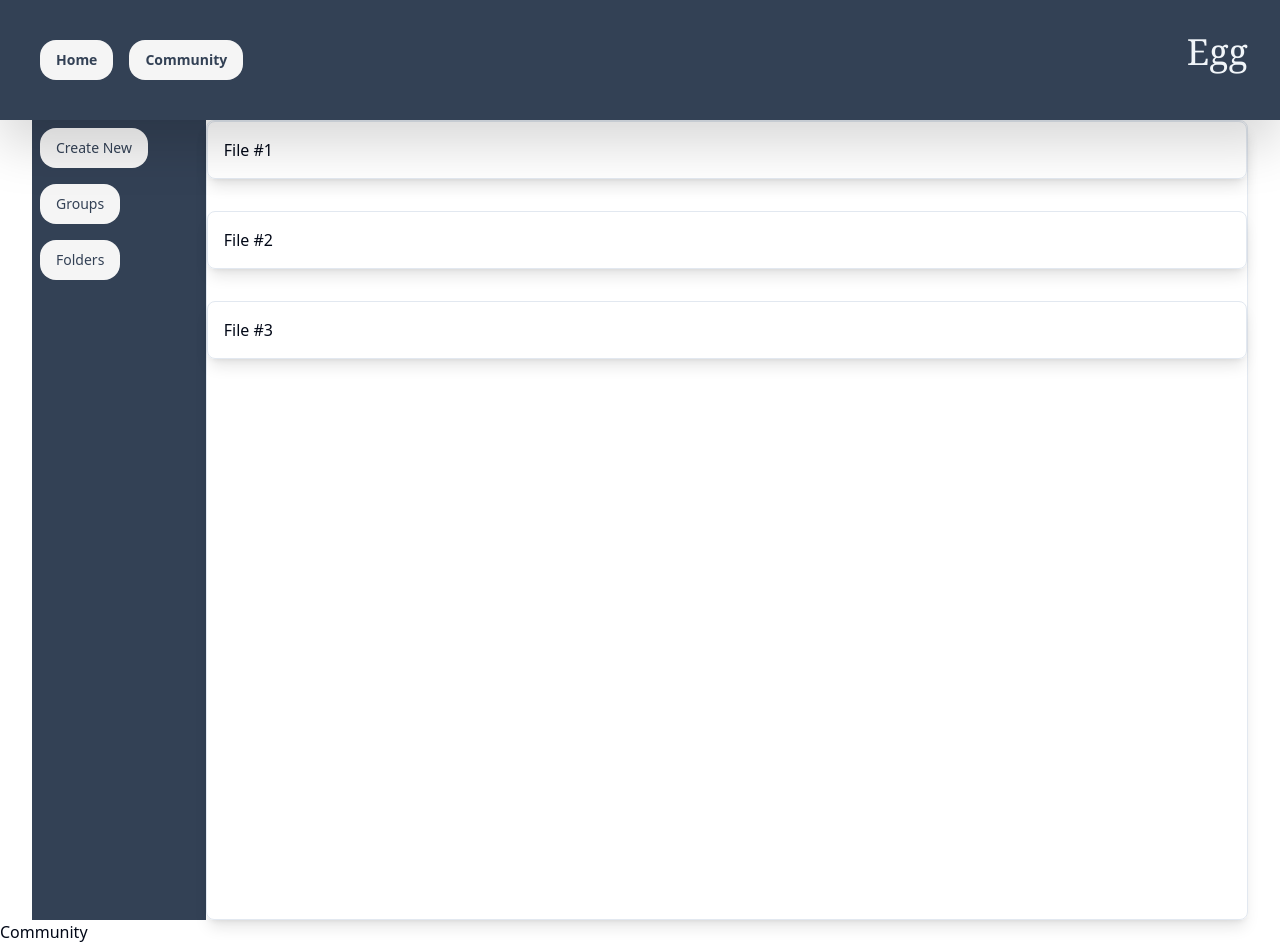
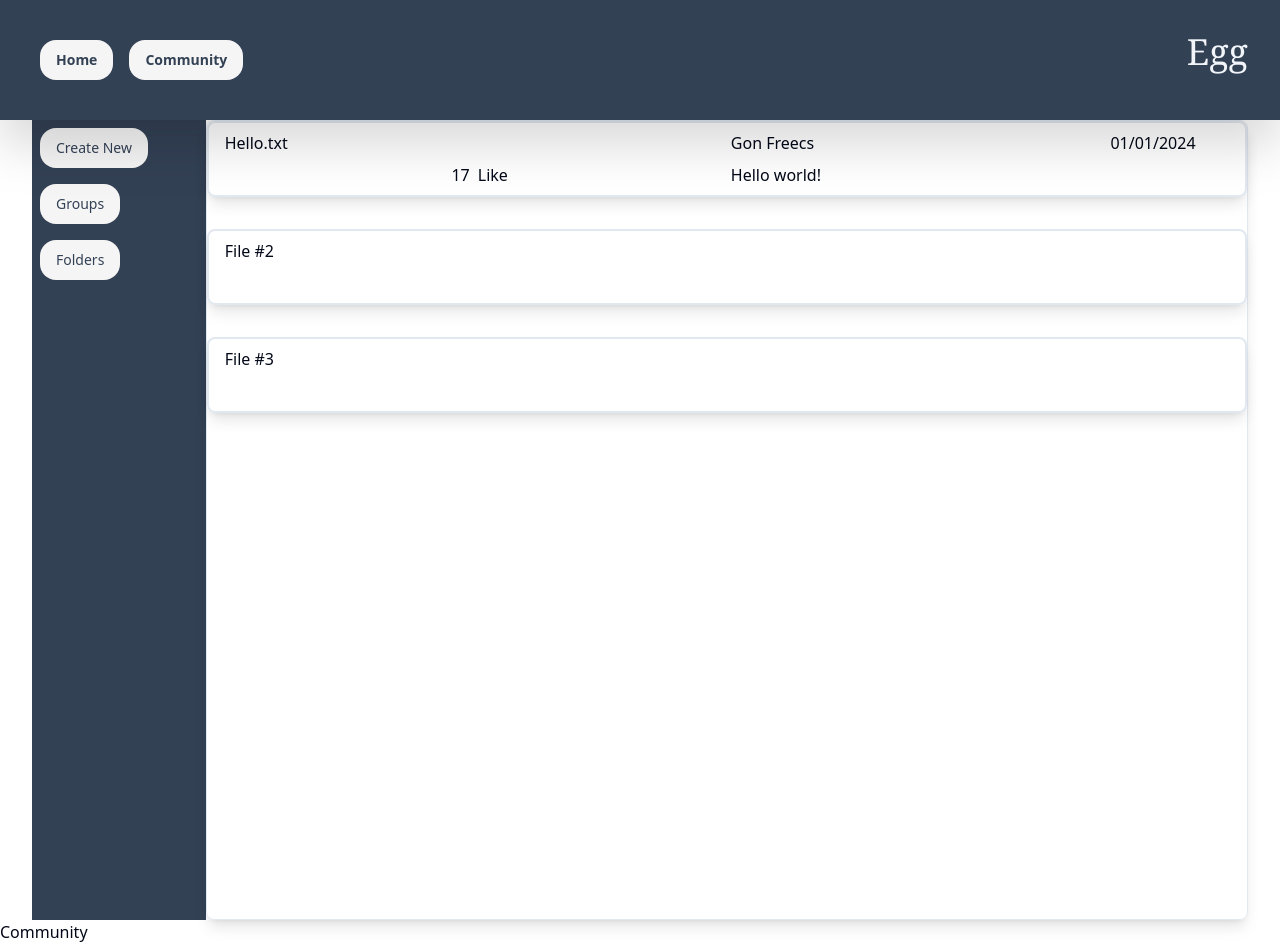
Before and after one commit to sonnyding1/CS35L-Egg, a React (Vite) app in the folder frontend/: page /community in a window 1280 px wide. Built offline with nearby package versions, Linux system fonts and the light colour scheme; no server answers.

Commit message:
Updated and Debugged: The box.jsx is fixed and utilized

```diff
--- a/frontend/src/components/ui/box.jsx
+++ b/frontend/src/components/ui/box.jsx
@@ -6,16 +6,21 @@ import { cn } from "@/lib/utils";
  * box has three classes: folder, files_home, files_community.
  */
 
-const BoxVariants = cva({
+const BoxVariants = cva(
+    "",
+    {
         variants: {
+
             variant: {
             folder: "",
             fileCommunity:
-        "rounded-lg border-2 shadow-lg p-4 grid-rows-2 grid-cols-8 gap-2",
+                "rounded-lg border-2 shadow-lg grid p-4 grid-rows-2 grid-cols-8 gap-2",
             fileHome: "",
+            default:
+            "rounded-lg border-2 shadow-lg p-4 grid-rows-2 grid-cols-8 gap-2 bg-red-100",
             },
             size: {
-      default: "h-10 px-4 py-2",
+            default: "px-4 py-2",
             sm: "h-9 rounded-md px-3",
             lg: "h-11 rounded-md px-8",
             icon: "h-10 w-10",
@@ -25,12 +30,13 @@ const BoxVariants = cva({
             variant: "default",
             size: "default",
         },
-});
+    },
+);
 
-const Box = React.forwardRef(({ className, variant, size, ...props }, ref) => {
+const Box = React.forwardRef(({ className, variant,size, ...props }, ref) => {
   return (
     <div
-      className={cn(BoxVariants({ variant, size, className }))}
+      className={cn(BoxVariants({variant,size, className}))}
       ref={ref}
       {...props}
     />
@@ -43,7 +49,7 @@ const BoxFileName = React.forwardRef(
     <>
       <div
         ref={ref}
-        className={cn("col-start-1 col-span-3 row-start-1 ", className)}
+        className={cn("col-start-1 col-end-4 row-start-1 row-end-2", className)}
         {...props}
       >
         <p> {filename} </p>
@@ -57,7 +63,7 @@ const BoxAuthor = React.forwardRef(({ author, className, ...props }, ref) => (
   <>
     <div
       ref={ref}
-      className={cn("col-start-4 col-span-3 row-start-1", className)}
+      className={cn("col-start-5 col-end-7 row-start-1 row-end-2", className)}
       {...props}
     >
       <p> {author} </p>
@@ -70,7 +76,7 @@ const BoxDate = React.forwardRef(({ date, className, ...props }, ref) => (
   <>
     <div
       ref={ref}
-      className={cn("col-start-6 col-span-2 row-start-1", className)}
+      className={cn("col-start-8 col-end-9 row-start-1 row-end-2", className)}
       {...props}
     >
       <p> {date} </p>
@@ -84,7 +90,7 @@ const BoxNumLikes = React.forwardRef(
     <>
       <div
         ref={ref}
-        className={cn("col-start-2 row-start-2", className)}
+        className={cn("col-start-2 row-start-2 row-end-3 text-right", className)}
         {...props}
       >
         <p> {numlikes} </p>
@@ -98,7 +104,7 @@ BoxNumLikes.displayName = "BoxNumLikes";
 const BoxLike = React.forwardRef(({ className, ...props }, ref) => (
   <div
     ref={ref}
-    className={cn("col-start-3 row-start-2", className)}
+    className={cn("col-start-3 row-start-2 row-end-3", className)}
     {...props}
   />
 ));
@@ -109,7 +115,7 @@ const BoxLastComment = React.forwardRef(
     <>
       <div
         ref={ref}
-        className={cn("col-start-3 col-span-4 row-start-2", className)}
+        className={cn("col-start-5 col-end-9 row-start-2 row-end-3", className)}
         {...props}
       >
         <p> {lastComment} </p>
@@ -119,4 +125,4 @@ const BoxLastComment = React.forwardRef(
 );
 BoxLastComment.displayName = "BoxLastComment";
 
-export { Box, BoxVariants };
+export { Box, BoxVariants, BoxAuthor, BoxDate, BoxFileName, BoxLastComment, BoxLike, BoxNumLikes };
--- a/frontend/src/pages/Community.jsx
+++ b/frontend/src/pages/Community.jsx
@@ -1,6 +1,8 @@
 import Navigation from "@/components/navigation";
 import { Button } from "@/components/ui/button";
-import { MainLayout, SideBar, MainBar, Box } from "@/components/Layout";
+import {Box, BoxAuthor, BoxDate, BoxFileName, BoxLastComment, BoxLike, BoxNumLikes} from "@/components/ui/box"
+import { MainLayout, SideBar, MainBar } from "@/components/Layout";
+
 
 function Community() {
   return (
@@ -13,9 +15,17 @@ function Community() {
           <Button variant="navButton">Folders</Button>
         </SideBar>
         <MainBar>
-          <Box>File #1</Box>
-          <Box>File #2</Box>
-          <Box>File #3</Box>
+          <Box variant="fileCommunity">
+            <BoxFileName filename="Hello.txt"></BoxFileName>
+            <BoxAuthor author="Gon Freecs"></BoxAuthor>
+            <BoxDate date="01/01/2024"></BoxDate>
+            <BoxNumLikes numlikes="17"></BoxNumLikes>
+            <BoxLike> Like </BoxLike> {/*Replace with an appropriate immage*/}
+            <BoxLastComment lastComment="Hello world!"></BoxLastComment>
+
+          </Box>
+          <Box variant="fileCommunity">File #2</Box>
+          <Box variant="fileCommunity">File #3</Box>
         </MainBar>
       </MainLayout>
       <h1>Community</h1>
```
Lines whose indentation alone changed are shown as unchanged.
